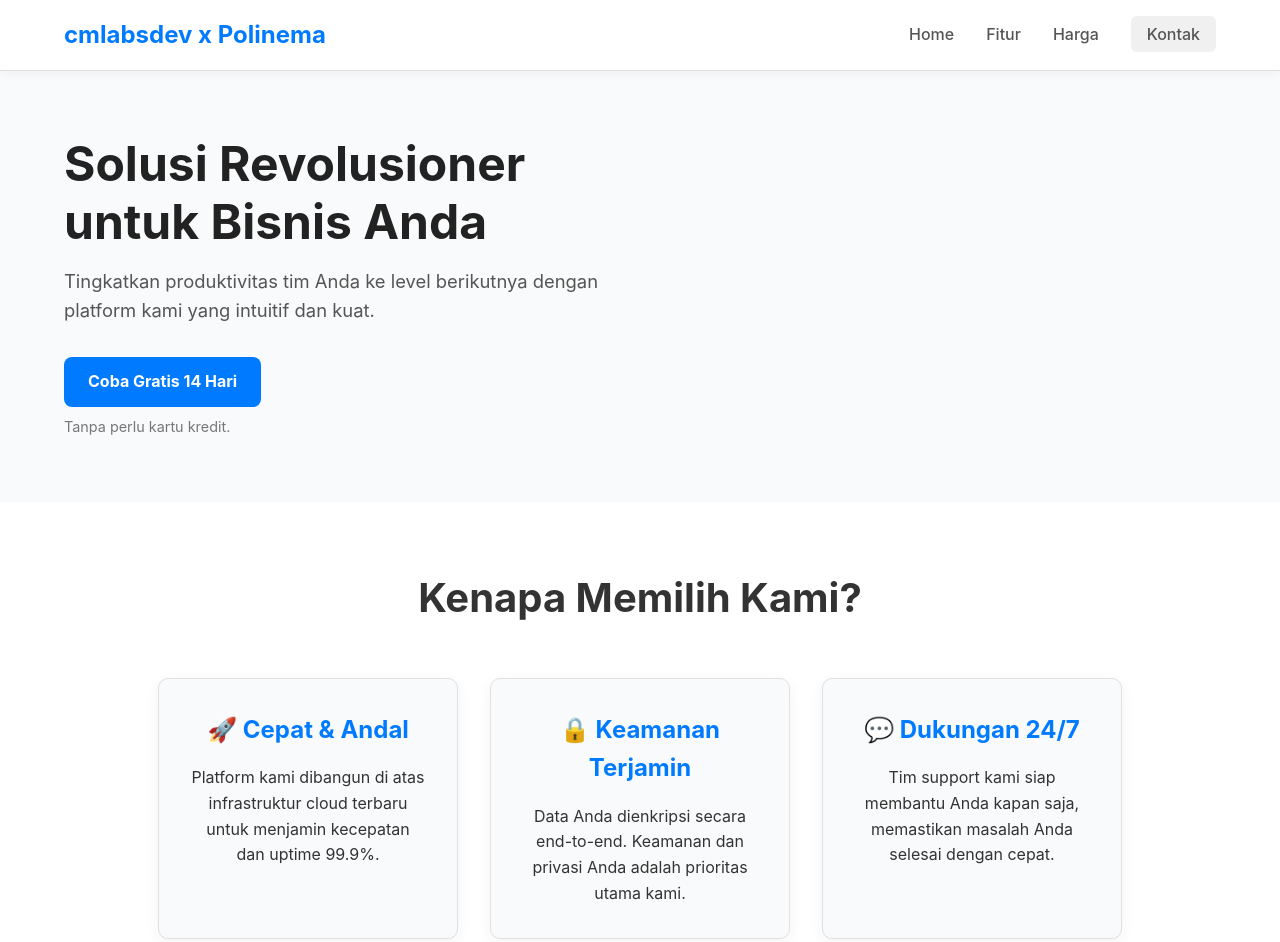
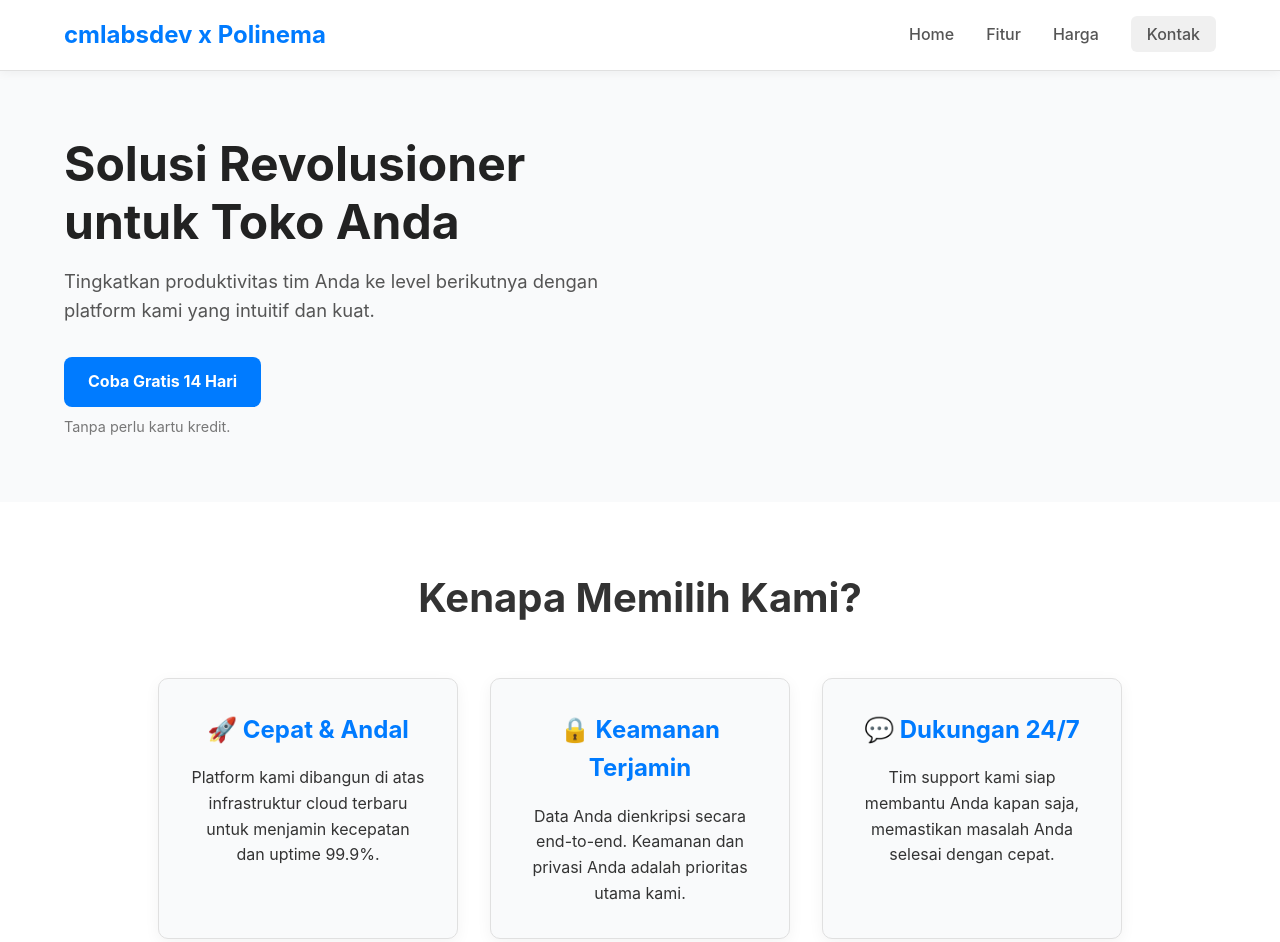
Before and after one commit to rifqiiardhian/sample-polinema-bootcamp, a plain HTML site: page index.html in a window 1280 px wide. Shown: the top 942 px of the page. Drawn offline with Linux system fonts and the light colour scheme.

Commit message:
Testing Noval

```diff
--- a/index.html
+++ b/index.html
@@ -23,7 +23,7 @@
     <main>
         <section id="hero">
             <div class="hero-content">
-                <h1>Solusi Revolusioner untuk Bisnis Anda</h1>
+                <h1>Solusi Revolusioner untuk Toko Anda</h1>
                 <p>Tingkatkan produktivitas tim Anda ke level berikutnya dengan platform kami yang intuitif dan kuat.</p>
                 <a href="#daftar" class="cta-button">Coba Gratis 14 Hari</a>
                 <span class="small-text">Tanpa perlu kartu kredit.</span>
```
